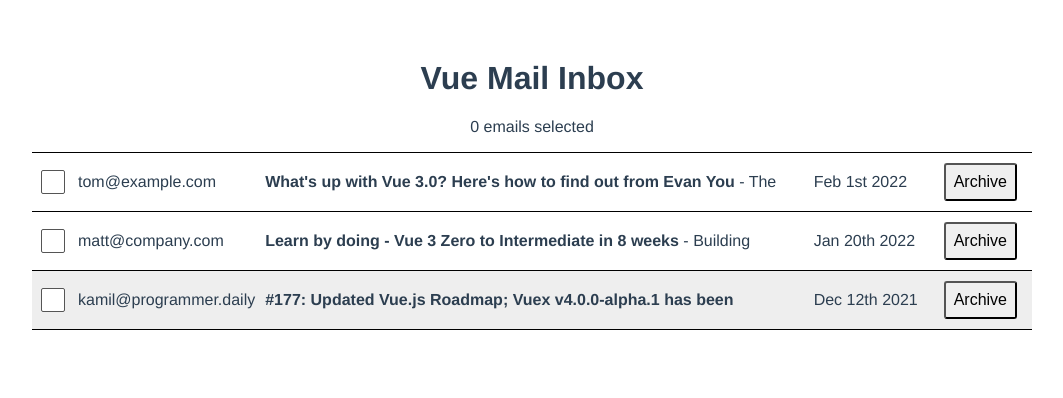
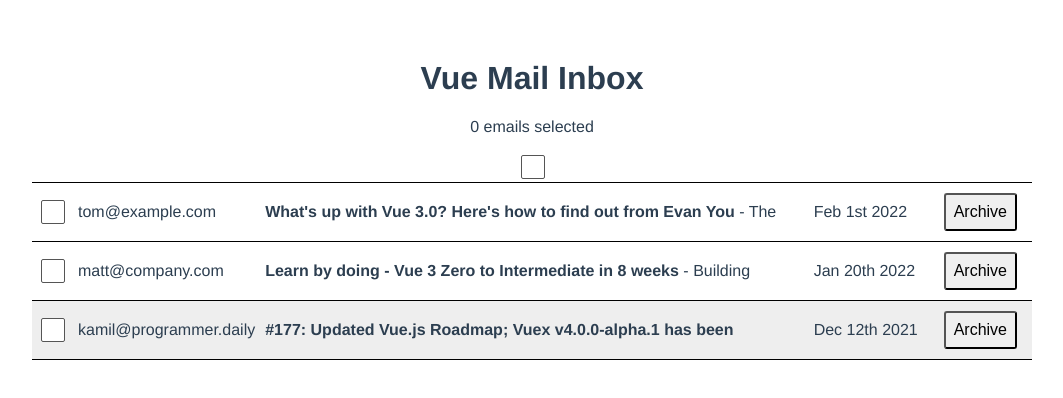
Before and after one commit to krybinski/vue3-mailbox, a Vue app: page / in a window 1280 px wide. Shown: the top 398 px of the page, without its empty margins (108-1171 px from the left). Built offline with nearby package versions, Linux system fonts and the light colour scheme; data requests are answered from the project's data file.

Commit message:
Check all checkboxes

```diff
--- /dev/null
+++ b/src/components/BulkActionBar.vue
@@ -0,0 +1,50 @@
+<template>
+  <div>
+    <input
+      type="checkbox"
+      :checked="allEmailsSelected"
+      :class="[someEmailsSelected ? 'partial-check' : '']"
+      @click="bulkSelect"
+    />
+  </div>
+</template>
+
+<script lang="ts">
+import { defineComponent, computed, PropType } from 'vue';
+import useEmailSelection from '@/composables/useEmailSelection';
+import { EmailItem } from '../types';
+
+export default defineComponent({
+  setup(props) {
+    const emailSelection = useEmailSelection();
+    const numberSelected = computed(() => emailSelection.emails.size);
+    const numberEmails = computed(() => props.emails.length);
+    const allEmailsSelected = computed(() => {
+      return numberSelected.value === numberEmails.value;
+    });
+    const someEmailsSelected = computed(() => {
+      return numberSelected.value > 0 && numberSelected.value < numberEmails.value;
+    });
+
+    const bulkSelect = () => {
+      if (allEmailsSelected.value) {
+        emailSelection.clear();
+      } else {
+        emailSelection.addMultiple(props.emails);
+      }
+    };
+
+    return {
+      allEmailsSelected,
+      someEmailsSelected,
+      bulkSelect,
+    };
+  },
+  props: {
+    emails: {
+      type: Array as PropType<EmailItem[]>,
+      required: true,
+    },
+  },
+});
+</script>
--- a/src/components/MailTable.vue
+++ b/src/components/MailTable.vue
@@ -1,4 +1,5 @@
 <template>
+  <BulkActionBar :emails="unarchivedEmails" />
   <table class="mail-table">
     <tbody>
       <tr
@@ -10,7 +11,7 @@
           <input
             type="checkbox"
             @click="emailSelection.toggle(email)"
-            :selected="emailSelection.emails.has(email)"
+            :checked="emailSelection.emails.has(email)"
           />
         </td>
         <td @click="openEmail(email)">{{ email.from }}</td>
@@ -39,6 +40,7 @@
 import axios from 'axios';
 import MailView from '@/components/MailView.vue';
 import ModalView from '@/components/ModalView.vue';
+import BulkActionBar from '@/components/BulkActionBar.vue';
 import useEmailSelection from '@/composables/useEmailSelection';
 import { EmailItem } from '@/types';
 
@@ -52,6 +54,7 @@
 
 export default defineComponent({
   components: {
+    BulkActionBar,
     MailView,
     ModalView,
   },
--- a/src/composables/useEmailSelection.ts
+++ b/src/composables/useEmailSelection.ts
@@ -1,5 +1,5 @@
+import { reactive } from 'vue';
 import { EmailItem } from './../types';
-import { reactive } from 'vue';
 
 const emails = reactive(new Set());
 
@@ -12,7 +12,17 @@
     }
   };
 
-  return { emails, toggle };
+  const clear = () => {
+    emails.clear();
+  };
+
+  const addMultiple = (newEmails: EmailItem[]) => {
+    newEmails.forEach((email) => {
+      emails.add(email);
+    });
+  };
+
+  return { emails, toggle, clear, addMultiple };
 };
 
 export default useEmailSelection;
```
